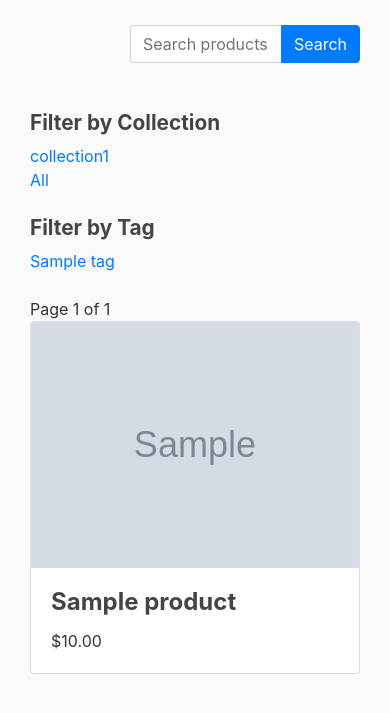
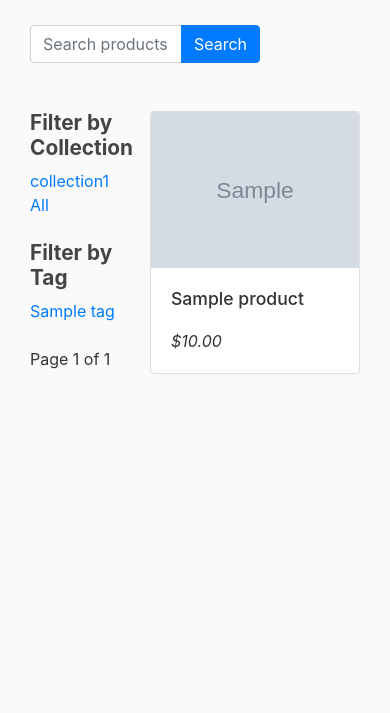
Before and after one commit to GiolenaK/ITC4214_FinalProject, a Django app: page / in a window 390 px wide. Shown: the part 71-784 px from the top of the page. Run offline with Django 4.2, Linux system fonts and the light colour scheme; data comes from the database, SQL or seed files in the repository; tables that the repository leaves empty hold one stand-in row (values such as "Sample post"); grey boxes marked "Sample" are stand-in pictures; some libraries are stand-ins or nearby versions.

Commit message:
fixed mobile view

```diff
--- a/store/static/store/main.css
+++ b/store/static/store/main.css
@@ -4,13 +4,23 @@ body {
   margin-top: 5rem;
 }
 
-h1, h2, h3, h4, h5, h6 {
+h1, h2, h3, h5, h6 {
   color: #444444;
   font-weight: bold;
 }
 
 h3 {
   font-size: 130%;
+}
+
+.card-text{
+  font-style: italic;
+  margin-top: 20px;
+  margin-bottom: 0px;
+}
+
+.card-title{
+  font-size: 110%;
 }
 
 ul {
--- a/store/templates/store/product_list.html
+++ b/store/templates/store/product_list.html
@@ -1,7 +1,7 @@
 {% extends 'store/base.html' %}
-
+{#Search bar on top#}
 {% block content %}
-    <div class="col-md-3 d-flex flex-column align-items-end">
+    <div class="col-lg-3 col-md-3 col-12">
         <div class="search-container">
             <form method="GET" action="" class="form-inline">
                 <div class="input-group">
@@ -13,11 +13,12 @@
             </form>
         </div>
     </div>
-
+    {#Display collection filters#}
     <div class="container-fluid mt-5">
         <div class="row">
-            <div class="col-md-3">
+            <div class="col-lg-3 col-md-3 col-4">
                 <h3>Filter by Collection</h3>
+                {#For loop to display all the available collections#}
                 {% for collection in collections %}
                     <div>
                         <a href="?collection={{ collection.title }}">{{ collection.title }}</a>
@@ -27,20 +28,21 @@
                     <div>
                         <a href="?">All</a>
                     </div>
+
+                    {#Display tag filters#}
                     <h3 class="mt-4">Filter by Tag</h3>
+                    {#For loop to display all the available tags#}
                     {% for tag in tags %}
                         <div>
                             <a href="?tag_id={{ tag.id }}">{{ tag.label }}</a>
                         </div>
                     {% endfor %}
                 </div>
-
-
-
+                {#Display pagination on bottom #}
                 <div class="pagination pagination mt-4">
                 <span class="step-links">
                     {% if page.has_previous %}
-                        <a href="?page=1">&laquo; first</a>
+                        <a href="?page=1">&laquo; first</a>    {#Link takes user to first page, &laquo = << #}
                         <a href="?page={{ page.previous_page_number }}">previous</a>
                     {% endif %}
 
@@ -50,17 +52,19 @@
 
                     {% if page.has_next %}
                         <a href="?page={{ page.next_page_number }}">next</a>
-                        <a href="?page={{ page.paginator.num_pages }}">last &raquo;</a>
+                        <a href="?page={{ page.paginator.num_pages }}">last &raquo;</a>  {#Link takes user to first page, &raquo = >> #}
                     {% endif %}
                 </span>
                 </div>
             </div>
-
-                <div class="col-md-9">
+            {#Display items in a card-like style, 3 per row on large screen and 1 on mobile, same size#}
+            <div class="col-lg-9 col-md-9 col-8">
                 <div class="row">
+                    {#Display all items#}
                     {% for product in page %}
-                            <div class="col-md-4 mb-4">
+                        <div class="col-lg-4 col-md-6 col-12 mb-6">
                             <div class="card h-100">
+                                {#For each item, display the image and the image title#}
                                 <img src="{{ product.image.url }}" alt="{{ product.title }}"
                                      class="card-img-top product-img">
                                 <div class="card-body card-content">
--- a/store/views.py
+++ b/store/views.py
@@ -2,7 +2,7 @@ from django.contrib.contenttypes.models import ContentType
 from django.core.paginator import Paginator
 from django.db.models import Q
 from django.http import HttpResponse
-from django.shortcuts import render
+from django.shortcuts import render, get_object_or_404
 from django.views import generic as django_generic
 
 from tags.models import Tag, TaggedItem
@@ -43,8 +43,6 @@ def product_list(request):
         products = products.filter(id__in=tagged_item_ids)
 
 
-
-
     paginator = Paginator(products, 10)
     page_number = request.GET.get('page')
     page = paginator.get_page(page_number)
--- a/storefront/urls.py
+++ b/storefront/urls.py
@@ -15,10 +15,12 @@ Including another URLconf
     2. Add a URL to urlpatterns:  path('blog/', include('blog.urls'))
 """
 from django.contrib import admin
+from django.template.context_processors import static
 from django.urls import path, include
 from django.contrib.auth import views as auth_views
 
 from store import views
+from storefront import settings
 from users import views as user_views
 
 admin.site.site_header = 'Storefront Admin'
```
Lines whose indentation alone changed are shown as unchanged.
